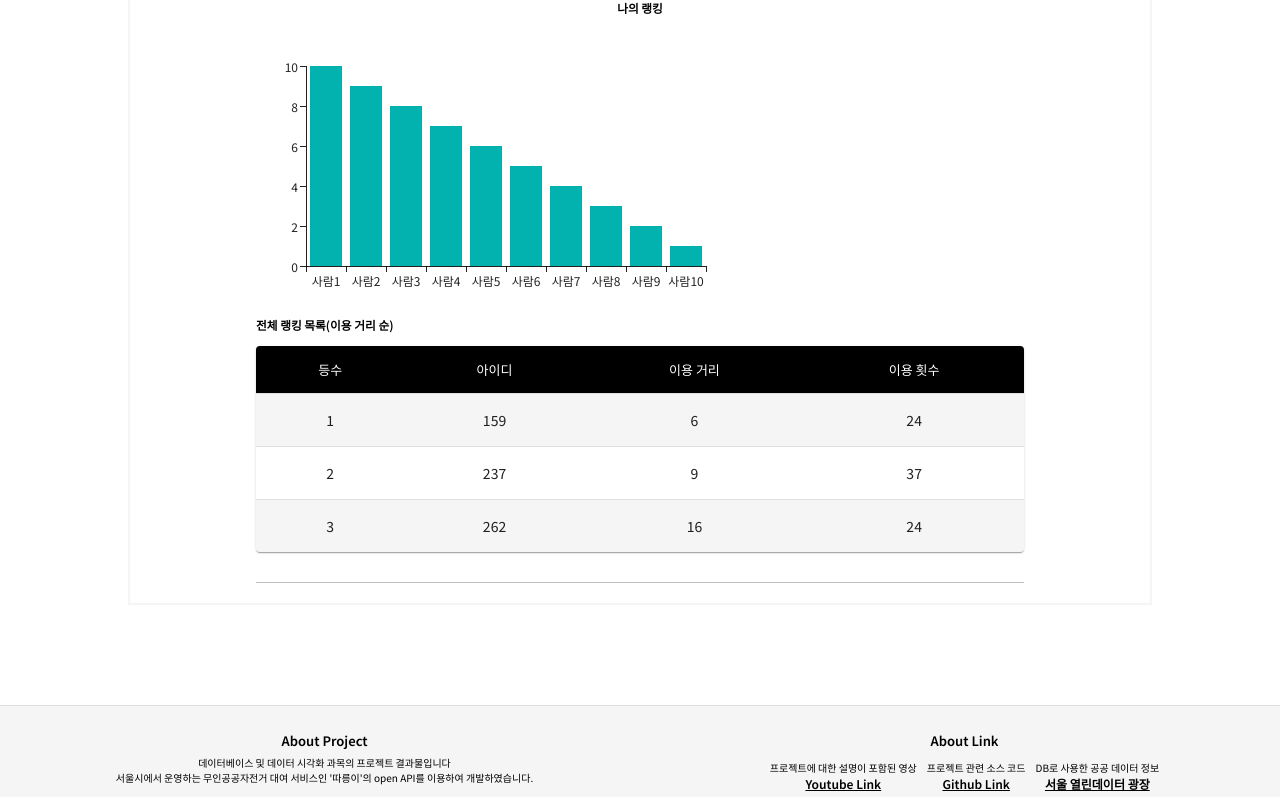
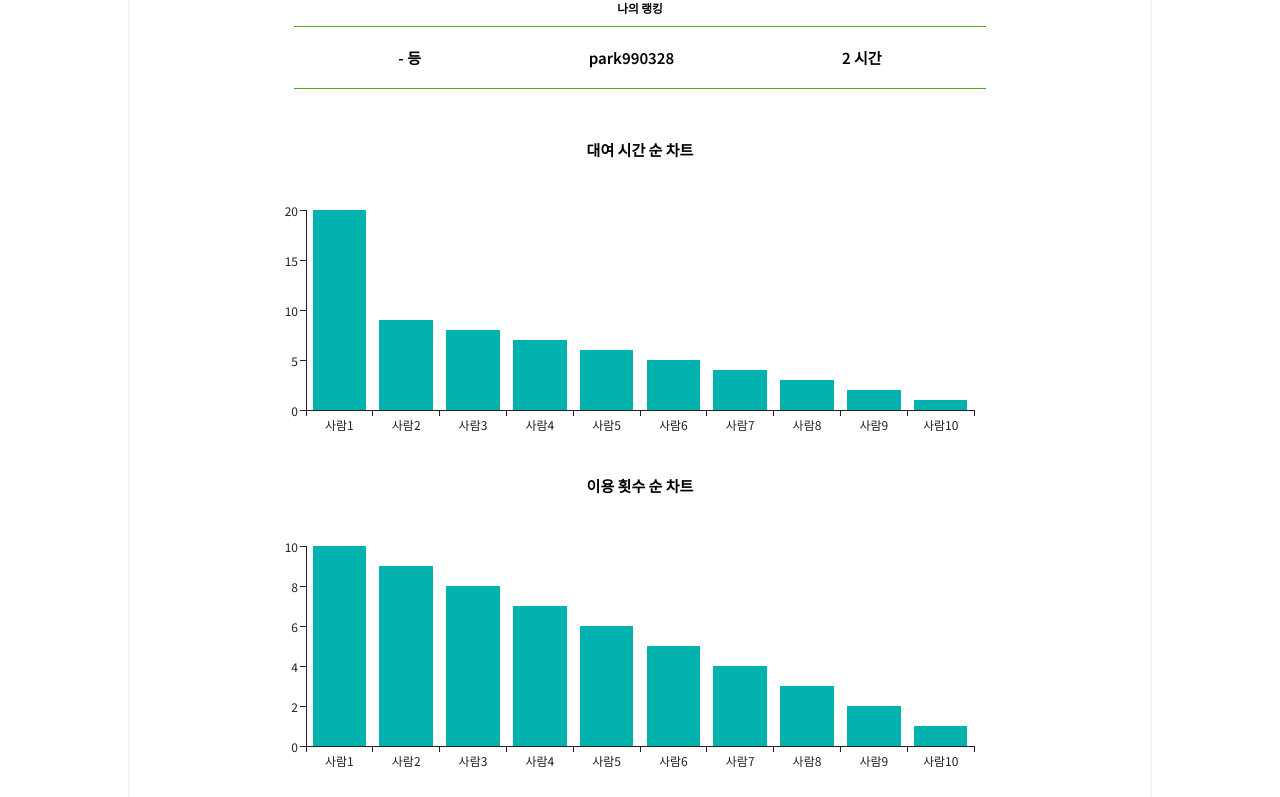
Before and after one commit to chany0ng/web-service-development, a React (Create React App) app in the folder frontend/project/: page /user/manage/rental-ranking in a window 1280 px wide. Shown: the part 394-1191 px from the top of the page. Built offline with nearby package versions, Linux system fonts and the light colour scheme; a web font is replaced by a local one.

Commit message:
feat(Ranking): 랭킹 서비스 기능 추가(todo: useEffect)

```diff
--- a/frontend/project/package.json
+++ b/frontend/project/package.json
@@ -7,6 +7,7 @@
     "@emotion/styled": "^11.11.0",
     "@mui/icons-material": "^5.14.16",
     "@mui/material": "^5.14.17",
+    "@mui/x-charts": "^6.18.2",
     "@mui/x-date-pickers": "^6.18.2",
     "@mui/x-date-pickers-pro": "^6.18.2",
     "@testing-library/jest-dom": "^5.17.0",
--- a/frontend/project/src/pages/User/UserManage/UserManageRentalRanking.js
+++ b/frontend/project/src/pages/User/UserManage/UserManageRentalRanking.js
@@ -4,6 +4,7 @@ import TabBar from './../../../components/TabBar/TabBar';
 import Layout from '../../../layouts/Layout';
 import CustomTable from '../../../components/Table/CustomTable';
 import { BarChart } from '@mui/x-charts/BarChart';
+import styles from './UserManageRentalRanking.module.scss';
 
 const outerTitle = ['회원정보 관리', '결제 관리', '이용정보 관리'];
 const innerTitle = ['대여/반납 이력', '대여소 랭킹'];
@@ -32,7 +33,16 @@ const UserManageRentalRanking = () => {
       <TabBar title={outerTitle} select={outerTab} />
       <InnerTabBar title={innerTitle} select={innerTab} url={url} />
       <Article>
-        <h3 style={{}}>나의 랭킹</h3>
+        <h3 style={{ marginBottom: '10px' }}>나의 랭킹</h3>
+        <div className={styles.myRank}>
+          <span>- 등</span>
+          <span>park990328</span>
+          <span>2 시간</span>
+        </div>
+        {/* useEffect에서 데이터 요청 후 받으면
+        사람:데이터, 형식일테니까 Object.메서드 사용해서
+        사람배열, 데이터배열 나눠서 저장 후 차트에 적용 */}
+        <h2>대여 시간 순 차트</h2>
         <BarChart
           xAxis={[
             {
@@ -51,10 +61,30 @@ const UserManageRentalRanking = () => {
               ]
             }
           ]}
-          series={[
-            { data: [10, 9, 8, 7, 6, 5, 4, 3, 2, 1] } // 각 사람의 데이터 값을 순서대로 배열로 전달합니다.
+          series={[{ data: [20, 9, 8, 7, 6, 5, 4, 3, 2, 1] }]}
+          height={300}
+        />
+        <br />
+        <h2>이용 횟수 순 차트</h2>
+        <BarChart
+          xAxis={[
+            {
+              scaleType: 'band',
+              data: [
+                '사람1',
+                '사람2',
+                '사람3',
+                '사람4',
+                '사람5',
+                '사람6',
+                '사람7',
+                '사람8',
+                '사람9',
+                '사람10'
+              ]
+            }
           ]}
-          width={500}
+          series={[{ data: [10, 9, 8, 7, 6, 5, 4, 3, 2, 1] }]}
           height={300}
         />
         <h3 style={{ float: 'left' }}>전체 랭킹 목록(이용 거리 순)</h3>
--- a/frontend/project/src/pages/User/UserManage/UserManageRentalRanking.module.scss
+++ b/frontend/project/src/pages/User/UserManage/UserManageRentalRanking.module.scss
@@ -0,0 +1,16 @@
+@import '../../../styles/reset.scss';
+.myRank {
+  border-top: 1.5px solid $primaryLight;
+  border-bottom: 1.5px solid $primaryLight;
+  width: 90%;
+  margin: 0 auto;
+  margin-bottom: 50px;
+  padding: 20px;
+  display: flex;
+  justify-content: space-around;
+  span {
+    color: black;
+    font-weight: bold;
+    font-size: 1.5rem;
+  }
+}
--- /dev/null
+++ b/frontend/project/src/pages/User/UserManage/css/UserManageRentalRanking.module.min.css
@@ -0,0 +1 @@
+*{margin:0;padding:0;border:0;vertical-align:baseline;box-sizing:border-box;text-align:center}html{font-size:62.5%;height:100%}body{font-family:"Noto Sans KR",sans-serif;min-width:320px;height:100%}ol,ul,li{list-style:none}article,aside,details,figcaption,figure,footer,header,hgroup,menu,nav,section{display:block}.myRank{border-top:1.5px solid #4caf10;border-bottom:1.5px solid #4caf10;width:90%;margin:0 auto;margin-bottom:50px;padding:20px;display:flex;justify-content:space-around}.myRank span{color:#000;font-weight:bold;font-size:1.5rem}
```
Also changed, not shown: frontend/project/src/components/Table/CustomTable.module.scss (deleted), 1 other file (tests, documents, lock files or other folders).
